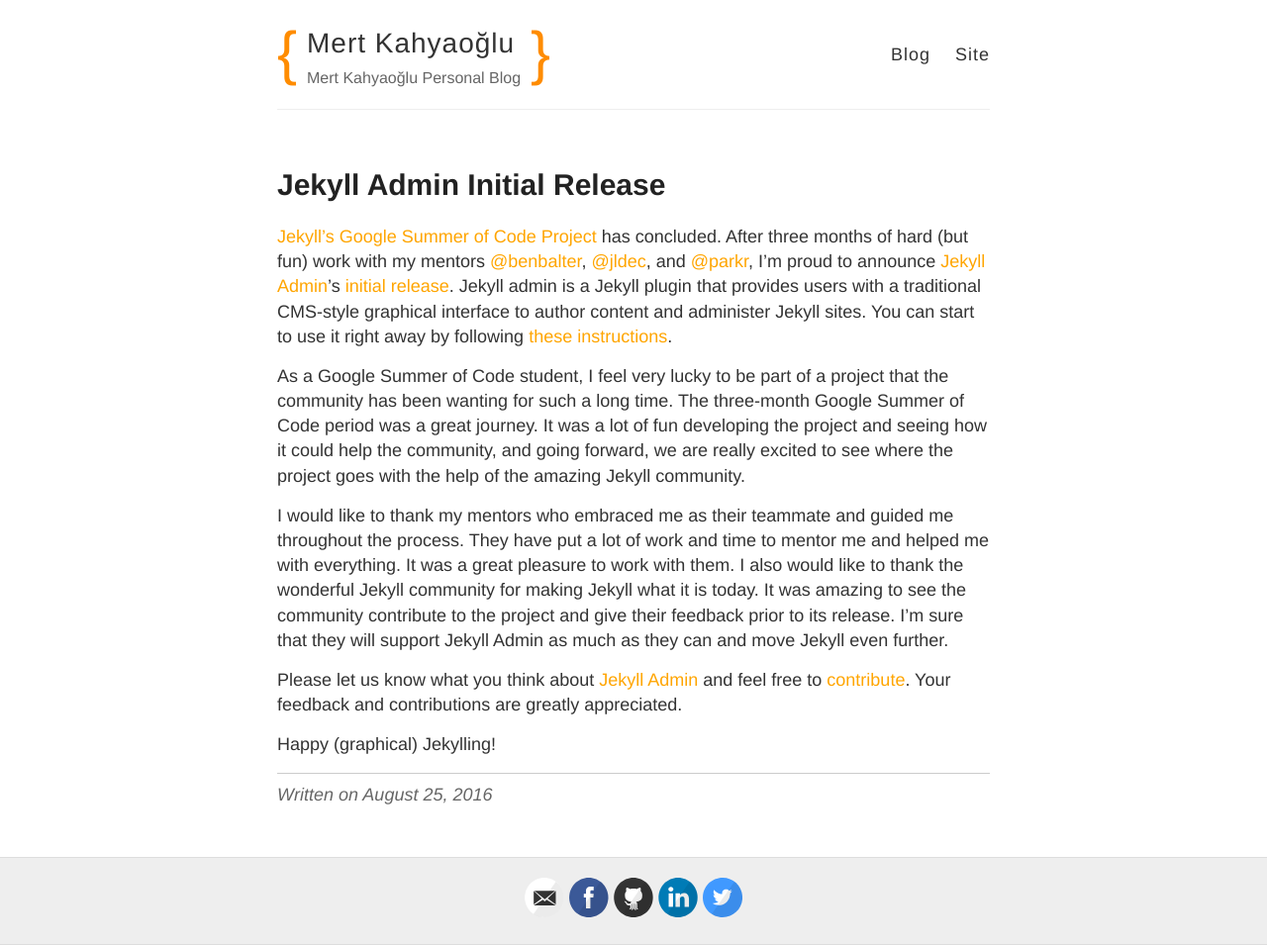
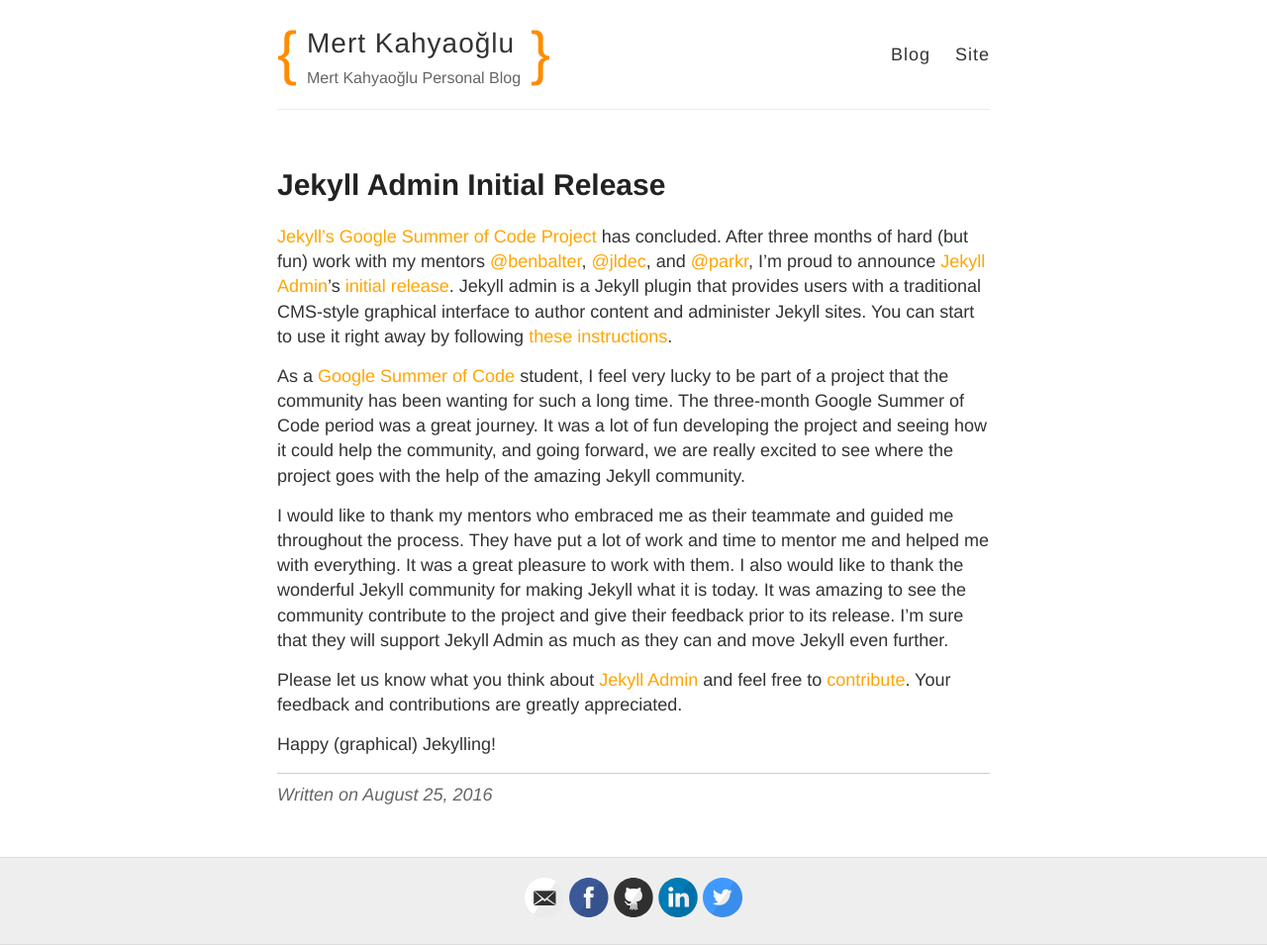
Before and after one commit to mertkahyaoglu/blog, a Jekyll site: the page built from _posts/2016-08-25-jekyll-admin-initial-release.md, in a window 1280 px wide. Shown: the whole page at 99% size. Built offline with Jekyll 4.4.1, drawn with Linux system fonts in a browser that asks for light colours; comment, search, counter and statistics services are not loaded.

```diff
--- a/_posts/2016-08-25-jekyll-admin-initial-release.md
+++ b/_posts/2016-08-25-jekyll-admin-initial-release.md
@@ -6,7 +6,7 @@ date: '2016-08-25 08:04:15'
 
 [Jekyll's Google Summer of Code Project](http://jekyllrb.com/news/2016/06/03/update-on-jekyll-s-google-summer-of-code-projects/) has concluded. After three months of hard (but fun) work with my mentors [@benbalter](https://github.com/benbalter), [@jldec](https://github.com/jldec), and [@parkr](https://github.com/parkr), I'm proud to announce [Jekyll Admin](https://github.com/jekyll/jekyll-admin)'s [initial release](https://github.com/jekyll/jekyll-admin/releases/tag/v0.1.0). Jekyll admin is a Jekyll plugin that provides users with a traditional CMS-style graphical interface to author content and administer Jekyll sites. You can start to use it right away by following [these instructions](https://github.com/jekyll/jekyll-admin#installation).
 
-As a Google Summer of Code student, I feel very lucky to be part of a project that the community has been wanting for such a long time. The three-month Google Summer of Code period was a great journey. It was a lot of fun developing the project and seeing how it could help the community, and going forward, we are really excited to see where the project goes with the help of the amazing Jekyll community.
+As a [Google Summer of Code](https://summerofcode.withgoogle.com/) student, I feel very lucky to be part of a project that the community has been wanting for such a long time. The three-month Google Summer of Code period was a great journey. It was a lot of fun developing the project and seeing how it could help the community, and going forward, we are really excited to see where the project goes with the help of the amazing Jekyll community.
 
 I would like to thank my mentors who embraced me as their teammate and guided me throughout the process. They have put a lot of work and time to mentor me and helped me with everything. It was a great pleasure to work with them. I also would like to thank the wonderful Jekyll community for making Jekyll what it is today. It was amazing to see the community contribute to the project and give their feedback
 prior to its release. I'm sure that they will support Jekyll Admin as much as they can and move Jekyll even further.
--- a/index.html
+++ b/index.html
@@ -12,7 +12,8 @@ layout: default
         {{ post.excerpt }}
       </div>
 
-      <a href="{{ site.baseurl }}{{ post.url }}" class="read-more">Read More</a>
+      <a href="{{ site.baseurl }}{{ post.url }}" class="read-more">read more →</a>
+
     </article>
   {% endfor %}
 </div>
--- a/style.scss
+++ b/style.scss
@@ -292,8 +292,12 @@ nav {
   }
 
   .read-more {
-    text-transform: uppercase;
-    font-size: 15px;
+    display: inline-block;
+    border-radius: 2px;
+    padding: 4px 12px;
+    transition: background 0.2s ease-in-out;
+    font-size: 16px;
+    background-color: #f6f6f6;
   }
 }
 
```
Also changed, not shown: _posts/2016-05-21-enis-karaarslan-ile-google-summer-of-code-soylesi.md (added, +75 -0 lines), images/mertkahyaoglu_atomgift.jpg (added), images/mertkahyaoglu_foto.jpg (added), images/mertkahyaoglu_gsoc_proje.png (added).
